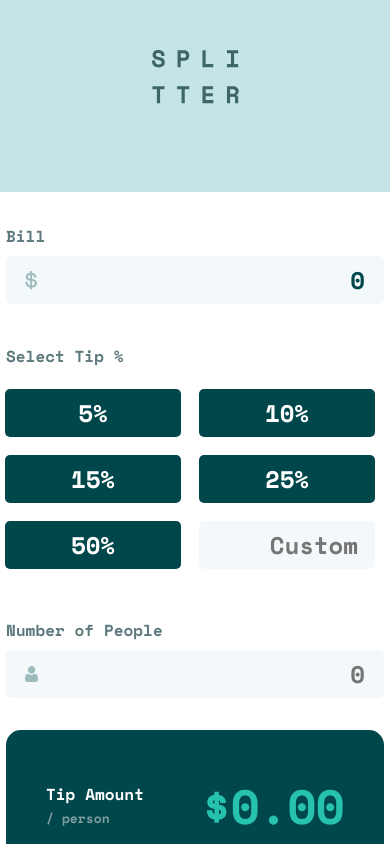
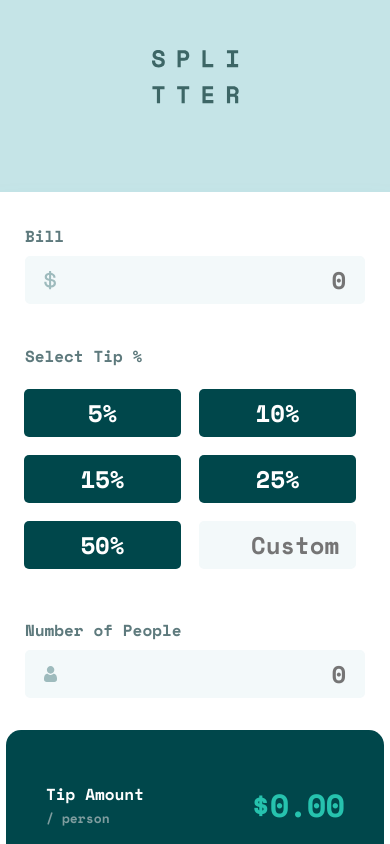
Before and after one commit to kristijan-kresic-hvar/tip-calculator-app-frontend-mentor, a React (Create React App) app: page / in a window 390 px wide. Shown: the top 844 px of the page. Built offline with nearby package versions, Linux system fonts and the light colour scheme.

Commit message:
Ui responsivenss fixes

```diff
--- a/src/components/Input/index.js
+++ b/src/components/Input/index.js
@@ -8,7 +8,10 @@ function Input(props) {
 
     const inputValue = Number(e.target.value)
 
+    console.log(inputValue)
+
     if(props.decimals) {
+      if(!inputValue > 0) return
       return props.handleChange(inputValue.toFixed(props.decimals))
     }
 
--- a/src/components/ResultDisplay/index.js
+++ b/src/components/ResultDisplay/index.js
@@ -23,7 +23,7 @@ function ResultDisplay(props) {
   }, [props.billAmount, props.numberOfGuests, props.tipPercentage])
 
   // Helper variable to save some space
-  const haveData = props.billAmount && props.numberOfGuests > 0
+  const haveData = props.billAmount && props.numberOfGuests > 0 && props.billAmount > 0
 
   return (
       <StyledResultScreen>
--- a/src/components/ResultDisplay/styled.js
+++ b/src/components/ResultDisplay/styled.js
@@ -40,6 +40,9 @@ export const StyledResultScreen = styled.div`
         text-align: right;
         letter-spacing: -1px;
         color: #26C2AE;
+        @media (max-width: 500px) {
+            font-size: 32px;
+        }
     }
 
     .reset {
@@ -65,6 +68,11 @@ export const StyledResultScreen = styled.div`
         color: #00474B;
         text-transform: uppercase;
         cursor: pointer;
+        transition: background-color 200ms ease;
+
+        &:hover {
+            background-color: #9FE8DF;
+        }
     }
 
     .reset button.disabled {
--- a/src/components/TipCalculator/index.js
+++ b/src/components/TipCalculator/index.js
@@ -11,7 +11,7 @@ import iconDollar from '../../assets/images/icon-dollar.svg'
 
 function TipCalculator(props) {
 
-  const [billAmount, setBillAmount] = useState(0)
+  const [billAmount, setBillAmount] = useState("")
   const [tipPercentage, setTipPercentage] = useState("")
   const [numberOfGuests, setNumberOfGuests] = useState("")
   const [error, setError] = useState({
@@ -33,17 +33,17 @@ function TipCalculator(props) {
 
   // function to run when bill input changes
   const handleBillChange = (value) => {
-    setBillAmount(value || 0)
+    setBillAmount(value)
   }
 
   // function to run when number of guests input changes
   const handleGuestsChange = (value) => {
-    setNumberOfGuests(value || 0)
+    setNumberOfGuests(value)
   }
 
   // used for reset button
   const resetState = () => {
-    setBillAmount(0)
+    setBillAmount("")
     setTipPercentage("")
     setNumberOfGuests("")
   }
@@ -55,7 +55,7 @@ function TipCalculator(props) {
           id="bill"
           name="bill"
           icon={iconDollar}
-          type="number"
+          type="text"
           label="Bill"
           decimals={2}
           placeholder="0"
@@ -73,7 +73,7 @@ function TipCalculator(props) {
           id="guests"
           name="guests"
           icon={iconPerson}
-          type="number"
+          type="text"
           label="Number of People"
           placeholder="0"
           error={error}
--- a/src/components/TipCalculator/styled.js
+++ b/src/components/TipCalculator/styled.js
@@ -3,6 +3,7 @@ import styled from '@emotion/styled'
 export const StyledTipCalculator = styled.div`
     width: 100%;
     max-width: 920px;
+    min-width: 360px;
     margin: 0 auto;
     background: #FFFFFF;
     box-shadow: 0px 32px 43px rgba(79, 166, 175, 0.200735);
@@ -19,6 +20,12 @@ export const StyledTipCalculatorLeft = styled.div`
     min-width: 378px;
     margin-right: 50px;
     flex: 1;
+
+    @media (max-width: 500px) {
+        min-width: 0;
+        width: 90%;
+    }
+
     @media (max-width: 920px) {
         margin: 0 auto;
     }
@@ -31,6 +38,11 @@ export const StyledTipCalculatorRight = styled.div`
     min-height: 417px;
     flex: 1;
     position: relative;
+
+    @media (max-width: 500px) {
+        min-height: 327px;
+    }
+
     @media (max-width: 920px) {
         margin-top: 32px;
     }
--- a/src/index.css
+++ b/src/index.css
@@ -89,6 +89,11 @@ input[type="number"] {
   }
 }
 
+main {
+  min-width: 360px;
+  margin: 0 auto;
+}
+
 .app__logo {
   display: flex;
   justify-content: center;
```
